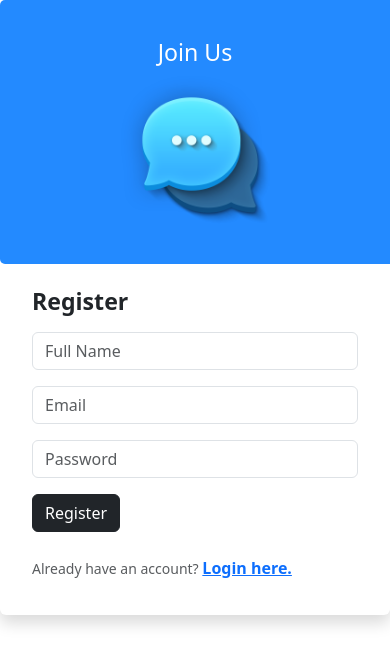
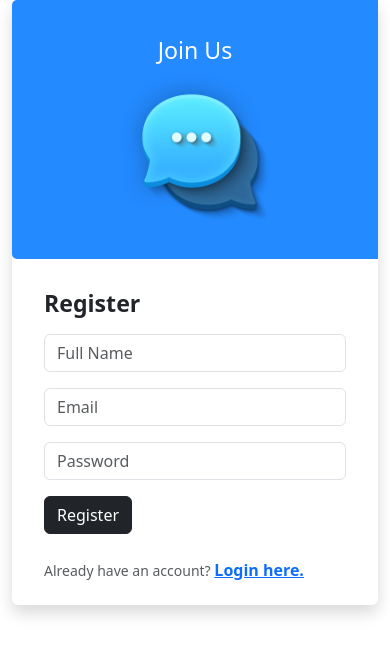
Before and after one commit to pimpareshubham/twitter, a React (Create React App) app in the folder frontend/: page /signup in a window 390 px wide. Shown: the top 664 px of the page. Built offline with nearby package versions, Linux system fonts and the light colour scheme.

Commit message:
updated signup.css

```diff
--- a/frontend/src/pages/Signup.css
+++ b/frontend/src/pages/Signup.css
@@ -1,5 +1,5 @@
 .signup-body {
-    min-height: 100vh;
+    height: 100vh;
     display: flex;
     align-items: center;
     justify-content: center;
@@ -19,8 +19,8 @@
 }
 
 .signup-column-2 {
-    padding-top: 0%;
-    padding-bottom: 5%;
+    padding-top: 2%;
+    padding-bottom: 2%;
 }
 
 .signup-btn {
@@ -30,12 +30,26 @@
 
 @media only screen and (max-width: 568px) {
     .signup-body {
-        margin: 0;
-        padding: 0;
-        display: block;
+        height: min-content;
+        display: flex;
+        align-items: center;
+        justify-content: center;
     }
+
     .signup-card-body {
-        border-style: none !important;
+        border: none !important;
         width: 100vw;
+
+        display: flex;
+        justify-content: space-around;
+        align-items: center;
+
     }
+
+
   }
+
+  .my-3 {
+    margin-top: 0rem!important;
+    margin-bottom: 0!important;
+}
```
